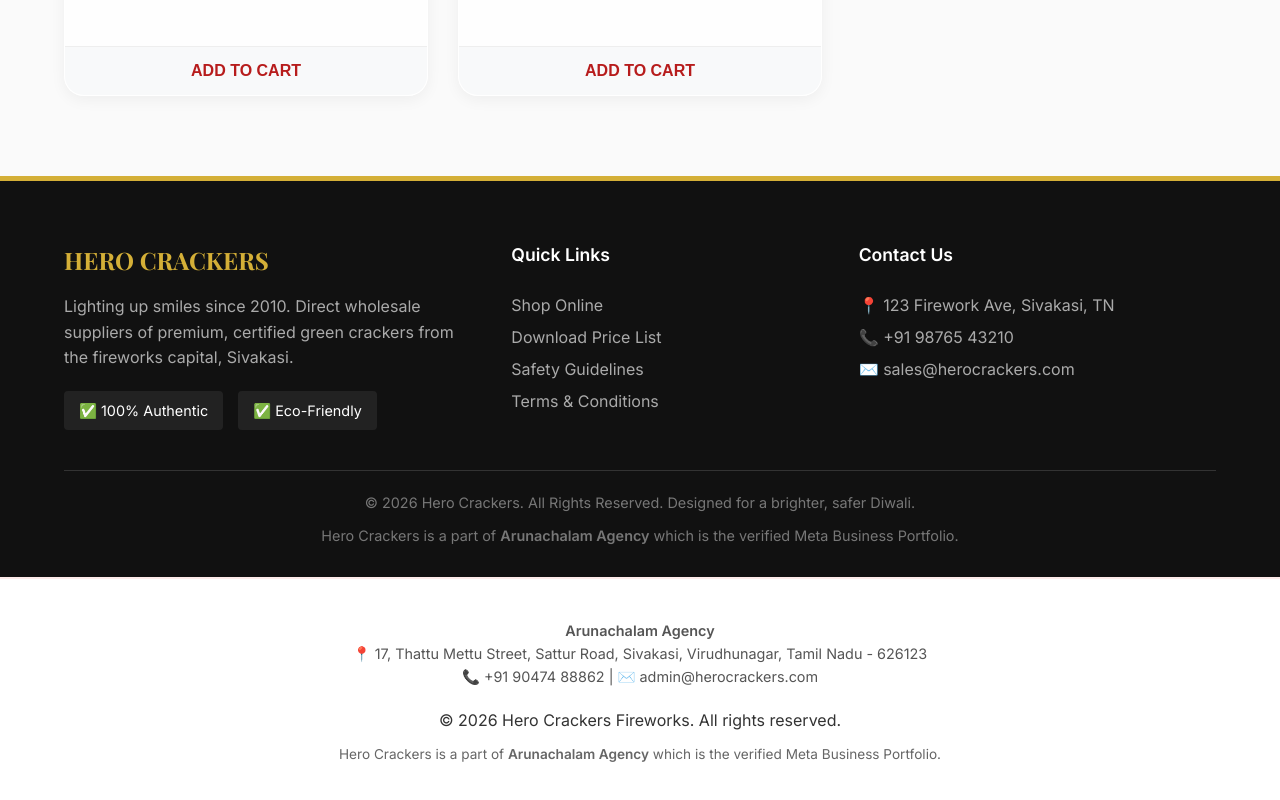
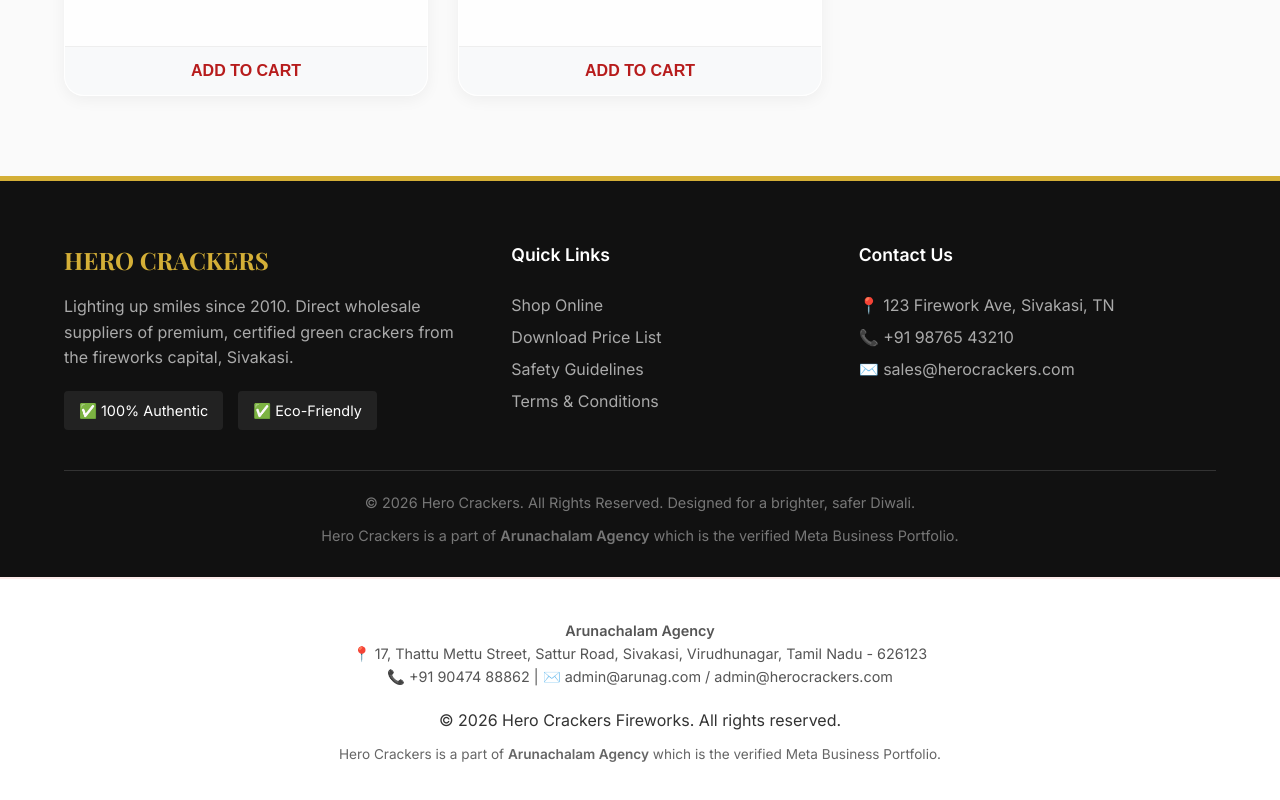
Before and after one commit to arunapla-gif/hero-crackers-shop, a Next.js app: page / in a window 1280 px wide. Shown: the part 2457-3257 px from the top of the page. Built offline with nearby package versions, Linux system fonts and the light colour scheme; a web font is replaced by a local one.

Commit message:
Update footer to include both admin@arunag.com and admin@herocrackers.com

```diff
--- a/src/app/layout.js
+++ b/src/app/layout.js
@@ -25,7 +25,7 @@ export default function RootLayout({ children }) {
             <div style={{ marginBottom: '20px', fontSize: '0.9rem', color: '#555', lineHeight: '1.6' }}>
               <strong>Arunachalam Agency</strong><br/>
               📍 17, Thattu Mettu Street, Sattur Road, Sivakasi, Virudhunagar, Tamil Nadu - 626123<br/>
-              📞 +91 90474 88862 | ✉️ admin@herocrackers.com
+              📞 +91 90474 88862 | ✉️ admin@arunag.com / admin@herocrackers.com
             </div>
             <p>© {new Date().getFullYear()} Hero Crackers Fireworks. All rights reserved.</p>
             <p style={{ fontSize: '0.85rem', color: '#666', marginTop: '10px' }}>
```
